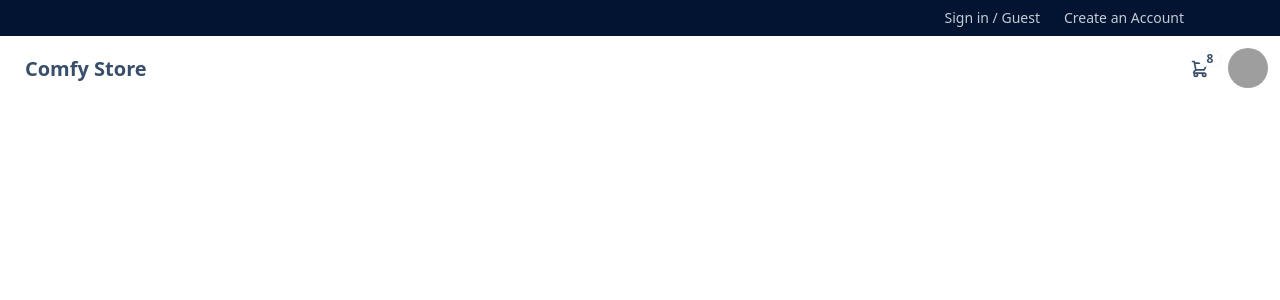
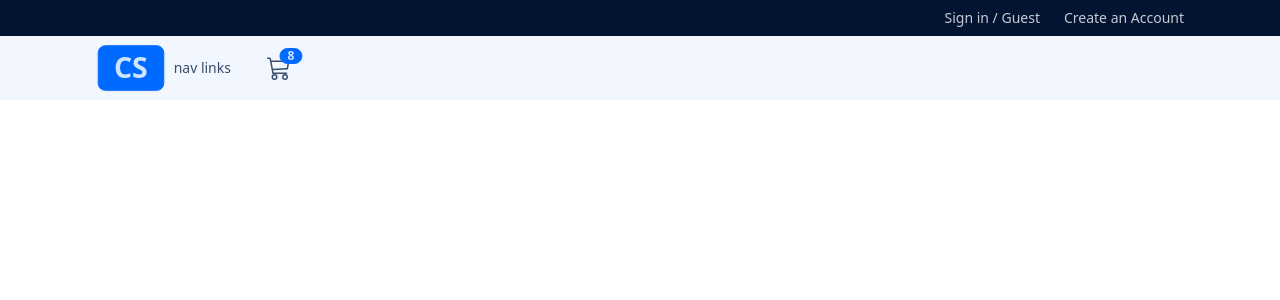
Before and after one commit to CR7sewey/comfy-store-react, a React (Vite) app in the folder vite-project/: page / in a window 1280 px wide. Shown: the top 300 px of the page. Built offline with nearby package versions, Linux system fonts and the light colour scheme; grey boxes are pictures that could not be loaded.

Commit message:
Navbar restructuring

```diff
--- a/vite-project/src/Components/Navbar.jsx
+++ b/vite-project/src/Components/Navbar.jsx
@@ -1,78 +1,49 @@
 import React from "react";
+import { NavLink } from "react-router-dom";
+import { FaBarsStaggered } from "react-icons/fa6";
+import { BsCart3, BsMoonFill, BsSunFill } from "react-icons/bs";
 
 const Navbar = () => {
   return (
-    <div className="navbar bg-base-100">
-      <div className="flex-1">
-        <a className="btn btn-ghost text-xl">Comfy Store</a>
-      </div>
-      <div className="flex-none">
-        <div className="dropdown dropdown-end">
-          <div tabIndex={0} role="button" className="btn btn-ghost btn-circle">
-            <div className="indicator">
-              <svg
-                xmlns="http://www.w3.org/2000/svg"
-                className="h-5 w-5"
-                fill="none"
-                viewBox="0 0 24 24"
-                stroke="currentColor"
-              >
-                <path
-                  strokeLinecap="round"
-                  strokeLinejoin="round"
-                  strokeWidth="2"
-                  d="M3 3h2l.4 2M7 13h10l4-8H5.4M7 13L5.4 5M7 13l-2.293 2.293c-.63.63-.184 1.707.707 1.707H17m0 0a2 2 0 100 4 2 2 0 000-4zm-8 2a2 2 0 11-4 0 2 2 0 014 0z"
-                />
-              </svg>
-              <span className="badge badge-sm indicator-item">8</span>
-            </div>
+    <nav className="bg-base-200">
+      <div className="navbar align-element ">
+        <div className="navbar-start">
+          <NavLink
+            to="/"
+            className="hidden lg:flex btn btn-primary text-3xl items-center "
+          >
+            CS
+          </NavLink>
+          <div className="dropdown">
+            <label tabIndex={0} className="btn btn-ghost lg:hidden">
+              <FaBarsStaggered className="h-6 w-6" />
+            </label>
+            <ul
+              tabIndex={0}
+              className="menu menu-sm dropdown-content mt-3 z-[1] p-2 shadow bg-base-200 rounded-box w-52"
+            >
+              nav links
+            </ul>
           </div>
-          <div
-            tabIndex={0}
-            className="card card-compact dropdown-content bg-base-100 z-[1] mt-3 w-52 shadow"
-          >
-            <div className="card-body">
-              <span className="text-lg font-bold">8 Items</span>
-              <span className="text-info">Subtotal: $999</span>
-              <div className="card-actions">
-                <button className="btn btn-primary btn-block">View cart</button>
+          <div className="navbar-center hidden lg:flex">
+            <ul className="menu menu-horizontal">nav links</ul>
+          </div>
+          <div className="navbar-end">
+            {/* THEME ICONS */}
+            {/* CART LINK*/}
+
+            <NavLink to="cart" className="btn btn-ghost btn-circle btn-md ml-4">
+              <div className="indicator">
+                <BsCart3 className="h-6 w-6" />
+                <span className="badge badge-sm badge-primary indicator-item">
+                  8
+                </span>
               </div>
-            </div>
+            </NavLink>
           </div>
         </div>
-        <div className="dropdown dropdown-end">
-          <div
-            tabIndex={0}
-            role="button"
-            className="btn btn-ghost btn-circle avatar"
-          >
-            <div className="w-10 rounded-full">
-              <img
-                alt="Tailwind CSS Navbar component"
-                src="https://img.daisyui.com/images/stock/photo-1534528741775-53994a69daeb.jpg"
-              />
-            </div>
-          </div>
-          <ul
-            tabIndex={0}
-            className="menu menu-sm dropdown-content bg-base-100 rounded-box z-[1] mt-3 w-52 p-2 shadow"
-          >
-            <li>
-              <a className="justify-between">
-                Profile
-                <span className="badge">New</span>
-              </a>
-            </li>
-            <li>
-              <a>Settings</a>
-            </li>
-            <li>
-              <a>Logout</a>
-            </li>
-          </ul>
-        </div>
       </div>
-    </div>
+    </nav>
   );
 };
 
--- a/vite-project/src/Pages/HomeLayout.jsx
+++ b/vite-project/src/Pages/HomeLayout.jsx
@@ -10,9 +10,8 @@ const HomeLayout = () => {
   return (
     <>
       <Header />
-      <nav>
-        <Navbar />
-      </nav>
+      <Navbar />
+
       <section className="page">
         {isPageLoading ? (
           <div className="loading"></div>
```
Also changed, not shown: 1 other file (tests, documents, lock files or other folders).
